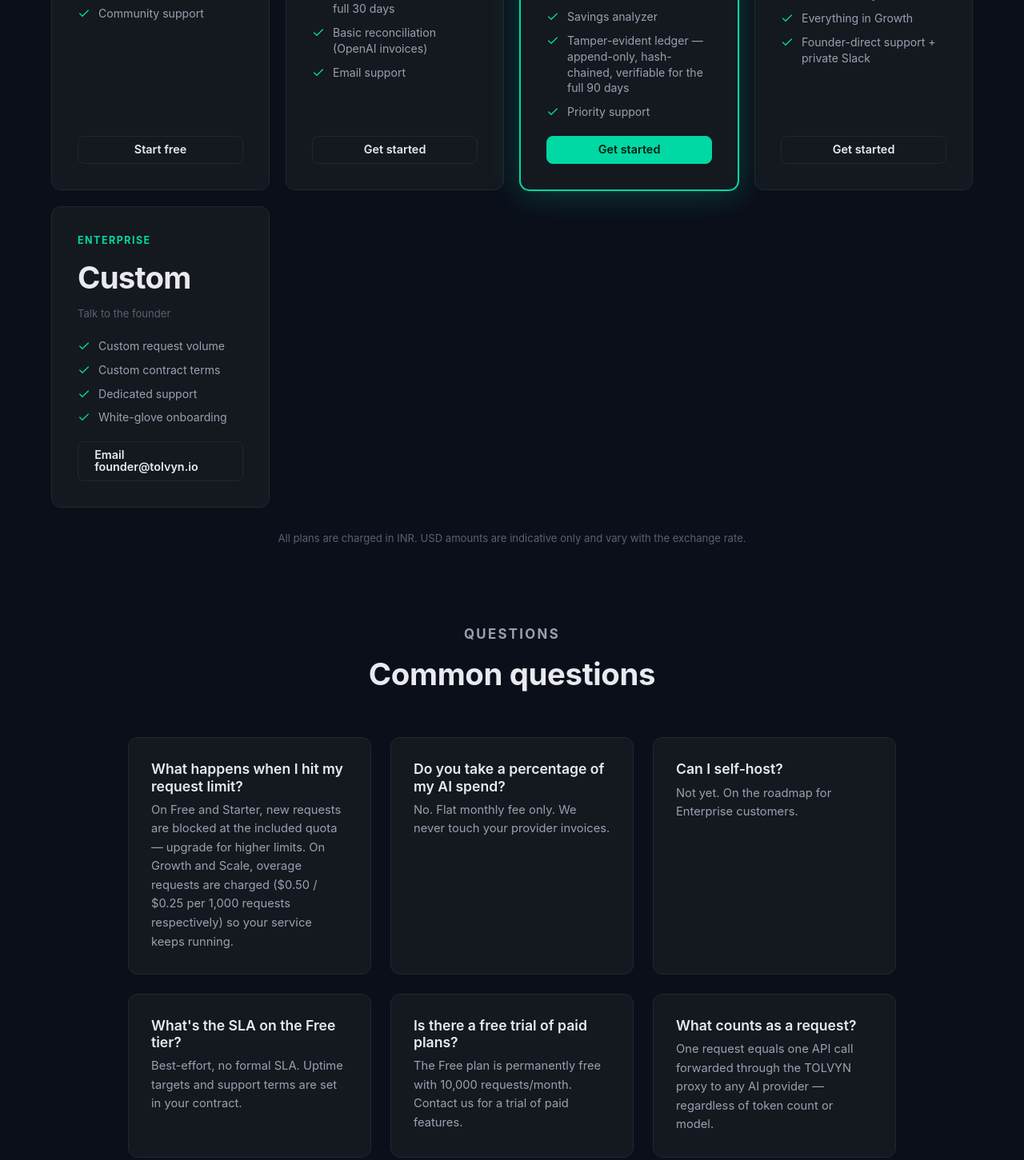
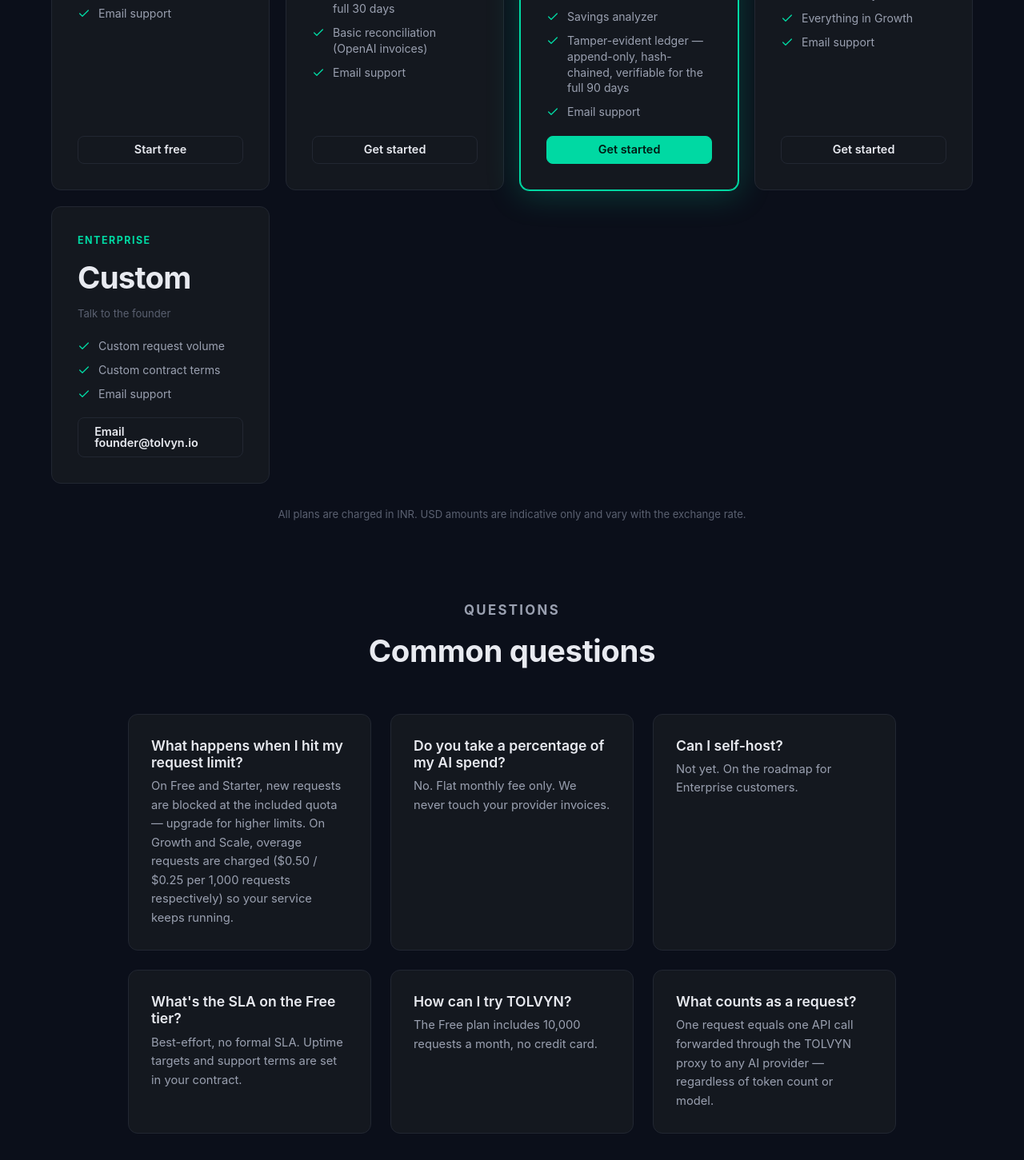
Before and after one commit to tolvyn/tolvyn-website, a plain HTML site: page pages/pricing.html in a window 1280 px wide. Shown: the part 1068-2519 px from the top of the page at 80% size. Drawn offline with Linux system fonts and the light colour scheme.

Commit message:
Pricing: no trial, the Free plan as it is, and "Email support" on every plan
No support promise with a person, a channel or a response time. The content check refuses those words.

```diff
--- a/pages/pricing.html
+++ b/pages/pricing.html
@@ -115,7 +115,7 @@
           <li class="plan__feature"><svg viewBox="0 0 24 24"><polyline points="20,6 9,17 4,12"/></svg> Budget alerts &amp; pricing change alerts</li>
           <li class="plan__feature"><svg viewBox="0 0 24 24"><polyline points="20,6 9,17 4,12"/></svg> Basic reconciliation (OpenAI invoices)</li>
           <li class="plan__feature"><svg viewBox="0 0 24 24"><polyline points="20,6 9,17 4,12"/></svg> Tamper-evident ledger &mdash; append-only, hash-chained, verifiable for the full 7 days</li>
-          <li class="plan__feature"><svg viewBox="0 0 24 24"><polyline points="20,6 9,17 4,12"/></svg> Community support</li>
+          <li class="plan__feature"><svg viewBox="0 0 24 24"><polyline points="20,6 9,17 4,12"/></svg> Email support</li>
         </ul>
         <a href="https://app.tolvyn.io/signup" class="btn btn-ghost" target="_blank" rel="noopener noreferrer">Start free</a>
       </div>
@@ -165,7 +165,7 @@
           <li class="plan__feature"><svg viewBox="0 0 24 24"><polyline points="20,6 9,17 4,12"/></svg> Hard budget enforcement &amp; cost anomaly alerts</li>
           <li class="plan__feature"><svg viewBox="0 0 24 24"><polyline points="20,6 9,17 4,12"/></svg> Savings analyzer</li>
           <li class="plan__feature"><svg viewBox="0 0 24 24"><polyline points="20,6 9,17 4,12"/></svg> Tamper-evident ledger &mdash; append-only, hash-chained, verifiable for the full 90 days</li>
-          <li class="plan__feature"><svg viewBox="0 0 24 24"><polyline points="20,6 9,17 4,12"/></svg> Priority support</li>
+          <li class="plan__feature"><svg viewBox="0 0 24 24"><polyline points="20,6 9,17 4,12"/></svg> Email support</li>
         </ul>
         <a href="https://app.tolvyn.io/signup" class="btn btn-primary" target="_blank" rel="noopener noreferrer">Get started</a>
       </div>
@@ -188,7 +188,7 @@
           <li class="plan__feature"><svg viewBox="0 0 24 24"><polyline points="20,6 9,17 4,12"/></svg> Unlimited webhooks</li>
           <li class="plan__feature"><svg viewBox="0 0 24 24"><polyline points="20,6 9,17 4,12"/></svg> Evidence packages (auditor-ready)</li>
           <li class="plan__feature"><svg viewBox="0 0 24 24"><polyline points="20,6 9,17 4,12"/></svg> Everything in Growth</li>
-          <li class="plan__feature"><svg viewBox="0 0 24 24"><polyline points="20,6 9,17 4,12"/></svg> Founder-direct support + private Slack</li>
+          <li class="plan__feature"><svg viewBox="0 0 24 24"><polyline points="20,6 9,17 4,12"/></svg> Email support</li>
         </ul>
         <a href="https://app.tolvyn.io/signup" class="btn btn-ghost" target="_blank" rel="noopener noreferrer">Get started</a>
       </div>
@@ -205,8 +205,7 @@
         <ul class="plan__features" aria-label="Enterprise plan features">
           <li class="plan__feature"><svg viewBox="0 0 24 24"><polyline points="20,6 9,17 4,12"/></svg> Custom request volume</li>
           <li class="plan__feature"><svg viewBox="0 0 24 24"><polyline points="20,6 9,17 4,12"/></svg> Custom contract terms</li>
-          <li class="plan__feature"><svg viewBox="0 0 24 24"><polyline points="20,6 9,17 4,12"/></svg> Dedicated support</li>
-          <li class="plan__feature"><svg viewBox="0 0 24 24"><polyline points="20,6 9,17 4,12"/></svg> White-glove onboarding</li>
+          <li class="plan__feature"><svg viewBox="0 0 24 24"><polyline points="20,6 9,17 4,12"/></svg> Email support</li>
         </ul>
         <a href="mailto:founder@tolvyn.io" class="btn btn-ghost">Email founder@tolvyn.io</a>
       </div>
@@ -248,8 +247,8 @@
         <p>Best-effort, no formal SLA. Uptime targets and support terms are set in your contract.</p>
       </div>
       <div class="card reveal" data-delay="5">
-        <h3>Is there a free trial of paid plans?</h3>
-        <p>The Free plan is permanently free with 10,000 requests/month. Contact us for a trial of paid features.</p>
+        <h3>How can I try TOLVYN?</h3>
+        <p>The Free plan includes 10,000 requests a month, no credit card.</p>
       </div>
       <div class="card reveal" data-delay="6">
         <h3>What counts as a request?</h3>
```
Also changed, not shown: 1 other file.
